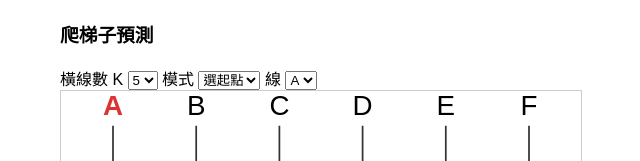
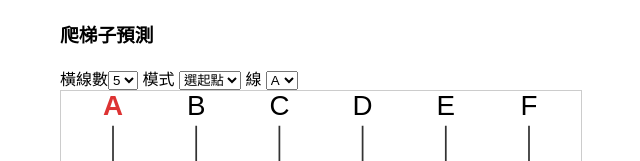
Before and after one commit to TheNoobDice/amidakuji-predictor, a plain HTML site: page web/index.html in a window 1280 px wide. Shown: the top 161 px of the page, without its empty margins (320-960 px from the left). Drawn offline with Linux system fonts and the light colour scheme.

Commit message:
fix(ui): remove unnecessary K notation from bridge count label

```diff
--- a/web/index.html
+++ b/web/index.html
@@ -12,7 +12,7 @@
 </head>
 <body>
 <h3>爬梯子預測</h3>
-<label>橫線數 K <select id="K"></select></label>
+<label>橫線數<select id="K"></select></label>
 <label>模式 <select id="mode"><option value="f">選起點</option><option value="b">選終點</option></select></label>
 <label>線 <select id="pick"></select></label>
 <svg id="svg" viewBox="0 0 300 260"></svg>
```
